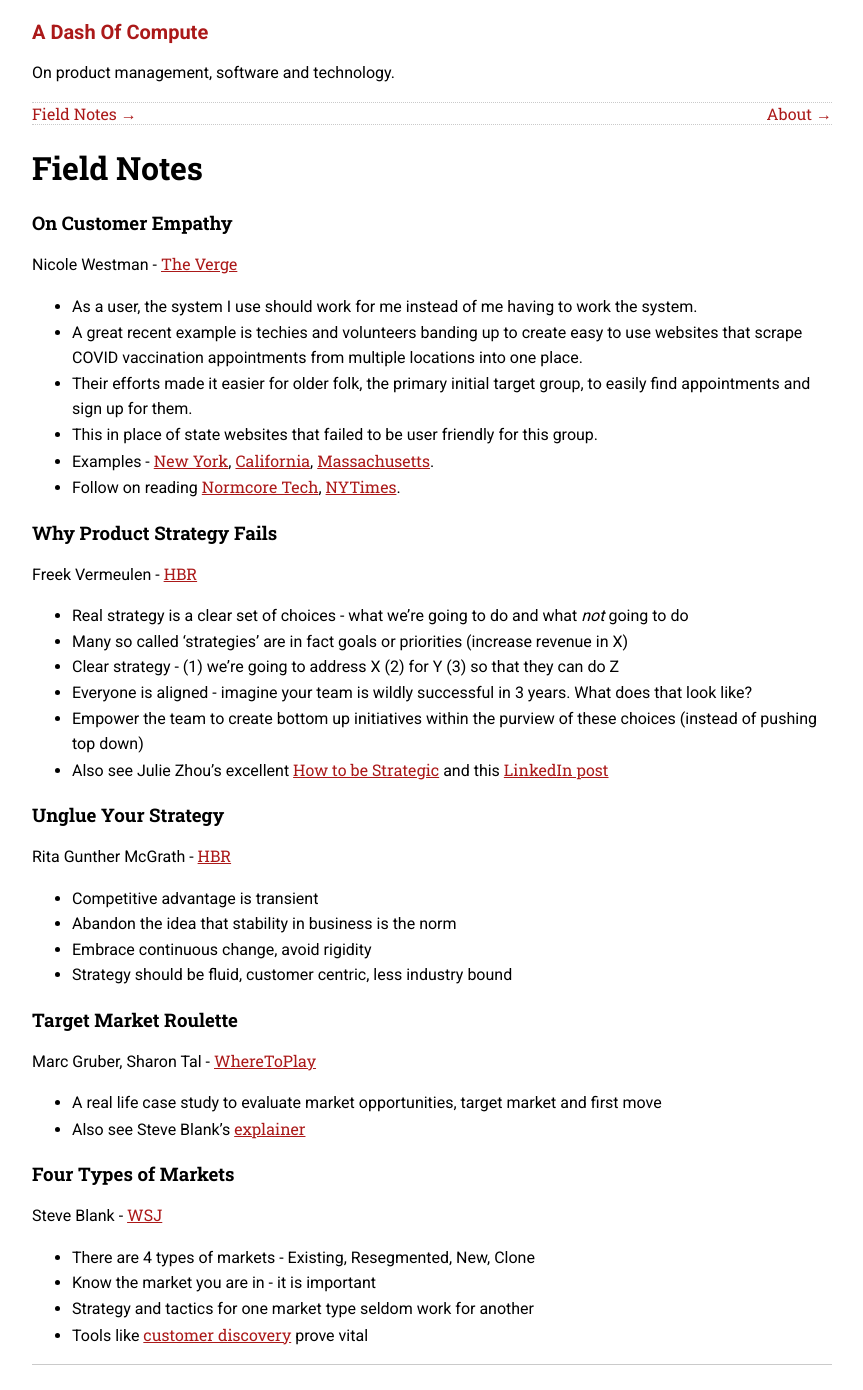
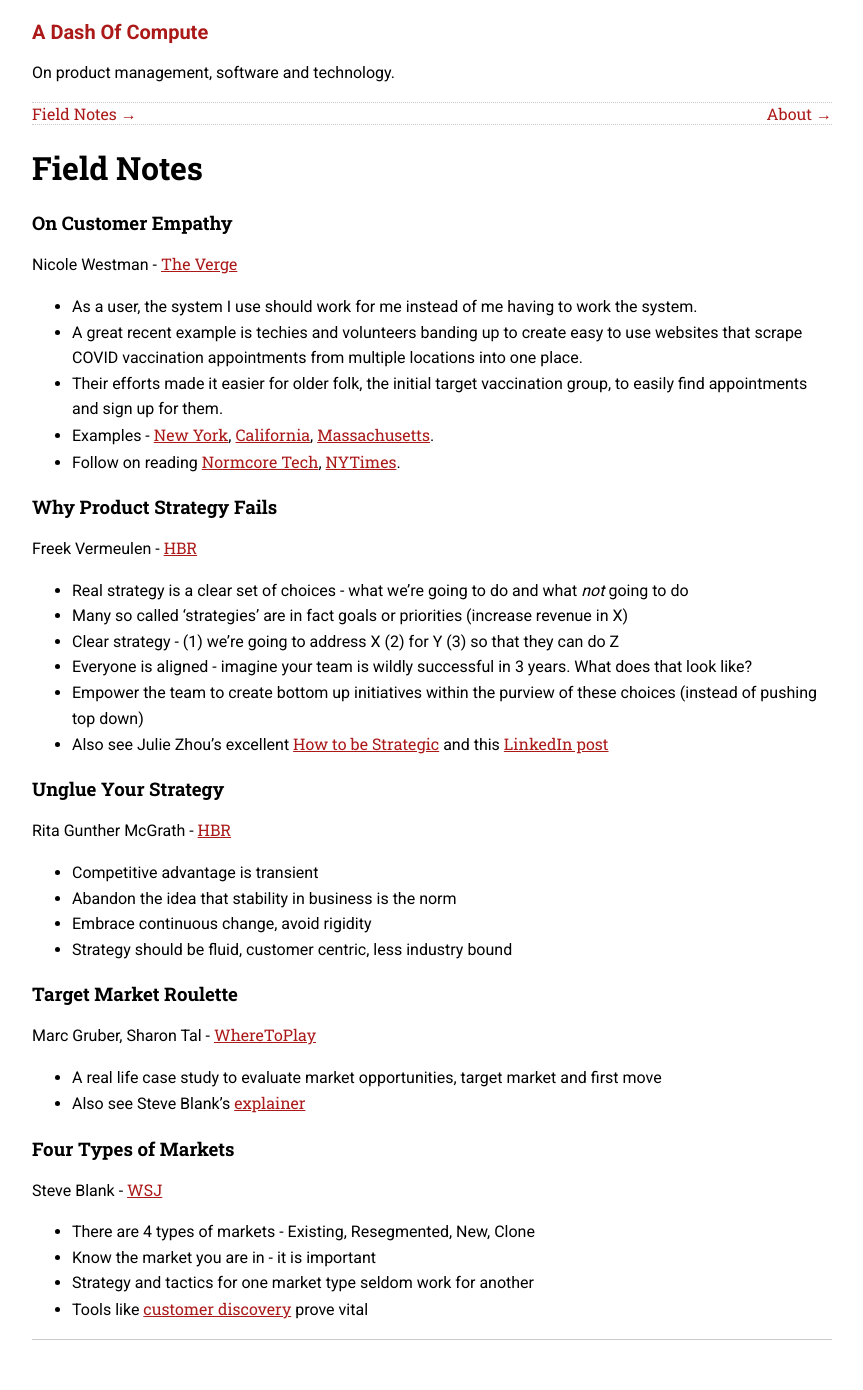
Before and after one commit to sautee/sautee.github.io, a Jekyll site: the page built from pages/fieldnotes.md, in a window 1280 px wide. Shown: the whole page, without its empty margins (208-1071 px from the left). Built offline with Jekyll 4.4.1, drawn with Linux system fonts in a browser that asks for light colours; after the commit the page ends 1365 px from its top, so only the background shows below that.

Commit message:
Update fieldnotes.md

```diff
--- a/pages/fieldnotes.md
+++ b/pages/fieldnotes.md
@@ -10,8 +10,7 @@
 
 - As a user, the system I use should work for me instead of me having to work the system.
 - A great recent example is techies and volunteers banding up to create easy to use websites that scrape COVID vaccination appointments from multiple locations into one place.
-- Their efforts made it easier for older folk, the primary initial target group, to easily find appointments and sign up for them.
-- This in place of state websites that failed to be user friendly for this group.
+- Their efforts made it easier for older folk, the initial target vaccination group, to easily find appointments and sign up for them.
 - Examples - [New York](https://nycvaccinelist.com/), [California](https://www.vaccinateca.com/), [Massachusetts](https://www.macovidvaccines.com/).
 - Follow on reading [Normcore Tech](https://vicki.substack.com/p/the-last-miles-and-miles-of-the-vaccine), [NYTimes](https://www.nytimes.com/2021/02/09/nyregion/vaccine-website-appointment-nyc.html).
 
```
